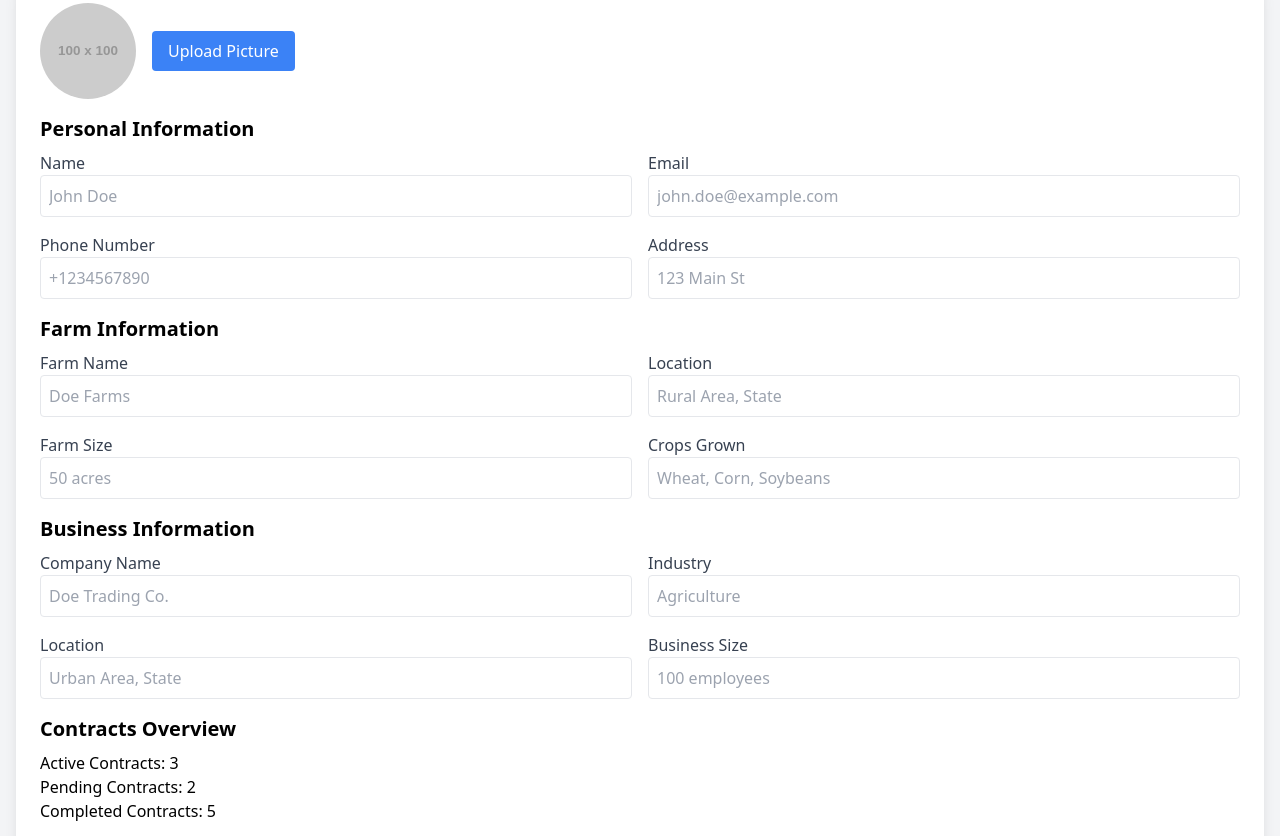
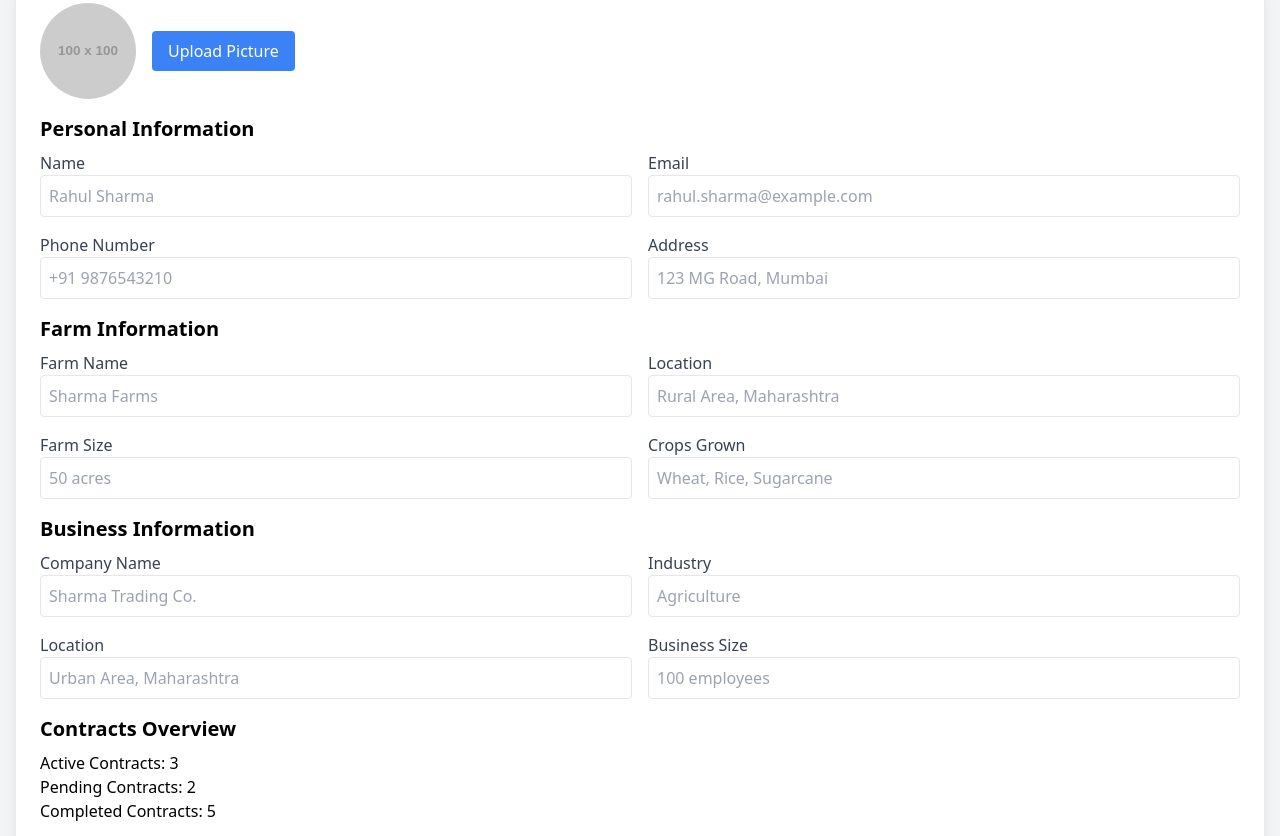
Before and after one commit to rishikeshdhote29/contract-farming, a plain HTML site: page pages/profile.html in a window 1280 px wide. Shown: the part 417-1253 px from the top of the page. Drawn offline with nearby package versions, Linux system fonts and the light colour scheme; placeholder pictures from the web are drawn by us.

Commit message:
bug fixed

```diff
--- /dev/null
+++ b/css/profile.css
@@ -0,0 +1,6 @@
+.nav-img {
+    margin: 0;
+    padding: 0;
+    height: 30px;
+    border-radius: 50%;
+}
--- a/pages/profile.html
+++ b/pages/profile.html
@@ -8,7 +8,8 @@
     <link href="https://cdn.jsdelivr.net/npm/tailwindcss@2.2.19/dist/tailwind.min.css" rel="stylesheet">
 </head>
 
-<body class="bg-gray-100" ><nav class="bg-green-600 text-white p-4 shadow-md flex justify-between items-center">
+<body class="bg-gray-100">
+    <nav class="bg-green-600 text-white p-4 shadow-md flex justify-between items-center">
         <h1 class="text-xl font-bold">AgriMarketplace</h1>
         <ul class="flex space-x-6">
             <li><a href="#home" class="li-dec">Home</a></li>
@@ -18,12 +19,10 @@
             <li><a href="#dashboard" class="li-dec">Dashboard</a></li>
             <li><a href="#contact" class="li-dec">Contact</a></li>
             <li><a href="/pages/login.html" class="li-dec">Login</a></li>
-        <li><a href="/pages/profile.html"><img class="nav-img"
-                    src="https://static.vecteezy.com/system/resources/previews/008/302/513/non_2x/eps10-blue-user-icon-or-logo-in-simple-flat-trendy-modern-style-isolated-on-white-background-free-vector.jpg"
-                    alt=""></a></li>
-
+            <li><a href="/pages/profile.html"><img class="nav-img" src="https://static.vecteezy.com/system/resources/previews/008/302/513/non_2x/eps10-blue-user-icon-or-logo-in-simple-flat-trendy-modern-style-isolated-on-white-background-free-vector.jpg" alt=""></a></li>
         </ul>
     </nav>
+
     <div class="container mx-auto p-4">
         <h1 class="text-2xl font-bold mb-4">Profile Page</h1>
 
@@ -39,19 +38,19 @@
             <div class="grid grid-cols-1 md:grid-cols-2 gap-4 mb-4">
                 <div>
                     <label class="block text-gray-700">Name</label>
-                    <input type="text" class="w-full p-2 border rounded" placeholder="John Doe">
+                    <input type="text" class="w-full p-2 border rounded" placeholder="Rahul Sharma">
                 </div>
                 <div>
                     <label class="block text-gray-700">Email</label>
-                    <input type="email" class="w-full p-2 border rounded" placeholder="john.doe@example.com">
+                    <input type="email" class="w-full p-2 border rounded" placeholder="rahul.sharma@example.com">
                 </div>
                 <div>
                     <label class="block text-gray-700">Phone Number</label>
-                    <input type="text" class="w-full p-2 border rounded" placeholder="+1234567890">
+                    <input type="text" class="w-full p-2 border rounded" placeholder="+91 9876543210">
                 </div>
                 <div>
                     <label class="block text-gray-700">Address</label>
-                    <input type="text" class="w-full p-2 border rounded" placeholder="123 Main St">
+                    <input type="text" class="w-full p-2 border rounded" placeholder="123 MG Road, Mumbai">
                 </div>
             </div>
 
@@ -60,11 +59,11 @@
             <div class="grid grid-cols-1 md:grid-cols-2 gap-4 mb-4">
                 <div>
                     <label class="block text-gray-700">Farm Name</label>
-                    <input type="text" class="w-full p-2 border rounded" placeholder="Doe Farms">
+                    <input type="text" class="w-full p-2 border rounded" placeholder="Sharma Farms">
                 </div>
                 <div>
                     <label class="block text-gray-700">Location</label>
-                    <input type="text" class="w-full p-2 border rounded" placeholder="Rural Area, State">
+                    <input type="text" class="w-full p-2 border rounded" placeholder="Rural Area, Maharashtra">
                 </div>
                 <div>
                     <label class="block text-gray-700">Farm Size</label>
@@ -72,7 +71,7 @@
                 </div>
                 <div>
                     <label class="block text-gray-700">Crops Grown</label>
-                    <input type="text" class="w-full p-2 border rounded" placeholder="Wheat, Corn, Soybeans">
+                    <input type="text" class="w-full p-2 border rounded" placeholder="Wheat, Rice, Sugarcane">
                 </div>
             </div>
 
@@ -81,7 +80,7 @@
             <div class="grid grid-cols-1 md:grid-cols-2 gap-4 mb-4">
                 <div>
                     <label class="block text-gray-700">Company Name</label>
-                    <input type="text" class="w-full p-2 border rounded" placeholder="Doe Trading Co.">
+                    <input type="text" class="w-full p-2 border rounded" placeholder="Sharma Trading Co.">
                 </div>
                 <div>
                     <label class="block text-gray-700">Industry</label>
@@ -89,7 +88,7 @@
                 </div>
                 <div>
                     <label class="block text-gray-700">Location</label>
-                    <input type="text" class="w-full p-2 border rounded" placeholder="Urban Area, State">
+                    <input type="text" class="w-full p-2 border rounded" placeholder="Urban Area, Maharashtra">
                 </div>
                 <div>
                     <label class="block text-gray-700">Business Size</label>
```
Also changed, not shown: pages/price.html (+8 -6 lines). Lines whose indentation alone changed are shown as unchanged.
